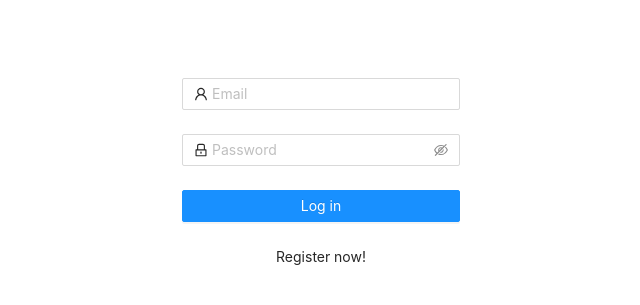
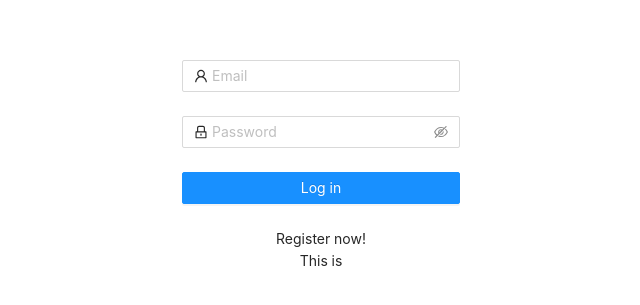
Before and after one commit to RaazeshP96/NEXT-FIREBASE-PRACTICE, a Next.js app: page /login in a window 1280 px wide. Shown: the part 227-532 px from the top of the page, without its empty margins (319-959 px from the left). Built offline with nearby package versions, Linux system fonts and the light colour scheme; no server answers.

Commit message:
chores:uses use reducer

```diff
--- a/pages/_app.tsx
+++ b/pages/_app.tsx
@@ -1,8 +1,15 @@
 import type { AppProps } from "next/app";
+import { useReducer } from "react";
+import { initialState, MainContext, reducer } from "../reducer";
 import "../styles/globals.css";
 
 function MyApp({ Component, pageProps }: AppProps) {
-    return <Component {...pageProps} />;
+    const [state, dispatch] = useReducer(reducer, initialState);
+    return (
+        <MainContext.Provider value={{ state: state, dispatch: dispatch }}>
+            <Component {...pageProps} />
+        </MainContext.Provider>
+    );
 }
 
 export default MyApp;
--- a/src/component/organism/LoginForm/index.tsx
+++ b/src/component/organism/LoginForm/index.tsx
@@ -3,9 +3,10 @@ import { getAuth, signInWithEmailAndPassword } from "firebase/auth";
 import { UserOutlined, LockOutlined } from "@ant-design/icons";
 import Link from "next/link";
 import router from "next/router";
-import React from "react";
+import React, { useContext } from "react";
 import app from "../../../../services/firebase";
 import styled from "styled-components";
+import { MainContext } from "../../../../reducer";
 
 const Wrapper = styled.div`
     display: flex;
@@ -20,6 +21,8 @@ const Wrapper = styled.div`
 
 const auth = getAuth(app);
 const LoginForm: React.FC = () => {
+    const { state } = useContext(MainContext);
+    const { email } = state;
     const handleLogin = async (email: string, password: string) => {
         try {
             const data = await signInWithEmailAndPassword(
@@ -103,6 +106,7 @@ const LoginForm: React.FC = () => {
             <Link href="/sign-up">
                 <a>Register now!</a>
             </Link>
+            <p>This is {email}</p>
         </Wrapper>
     );
 };
```
